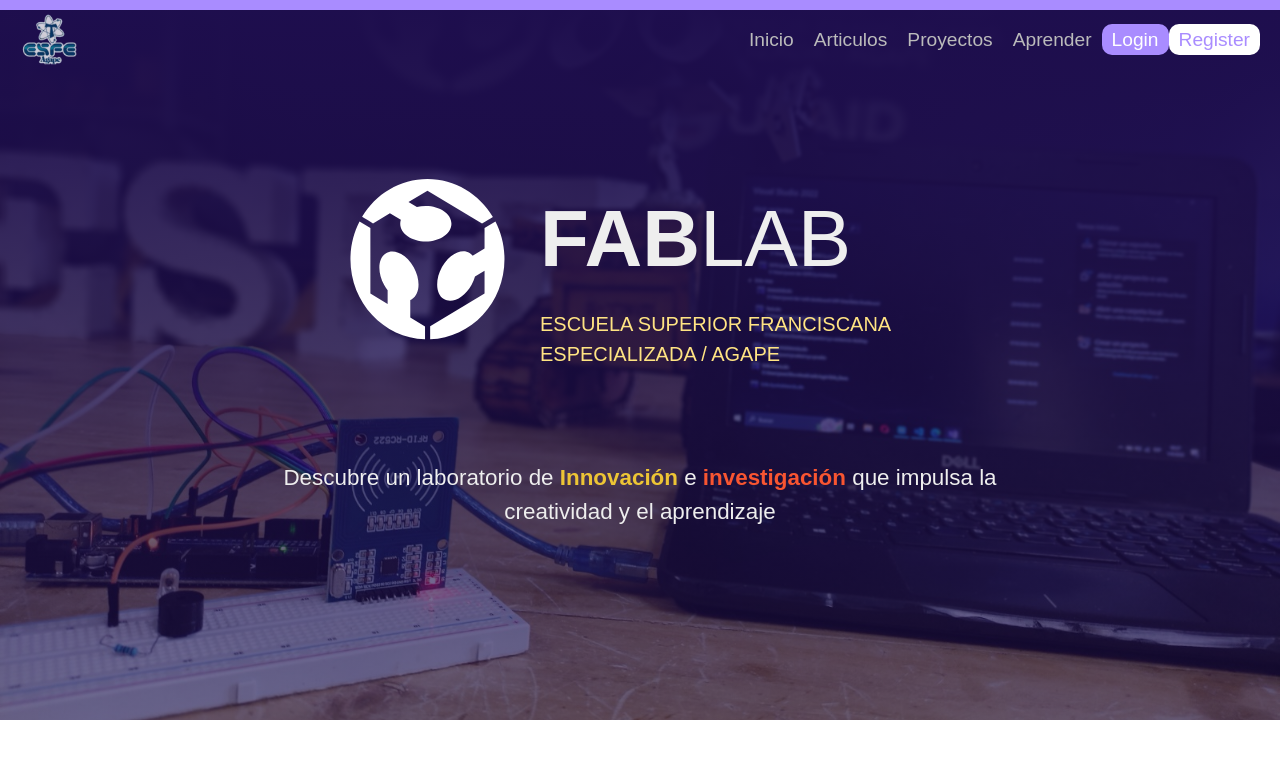
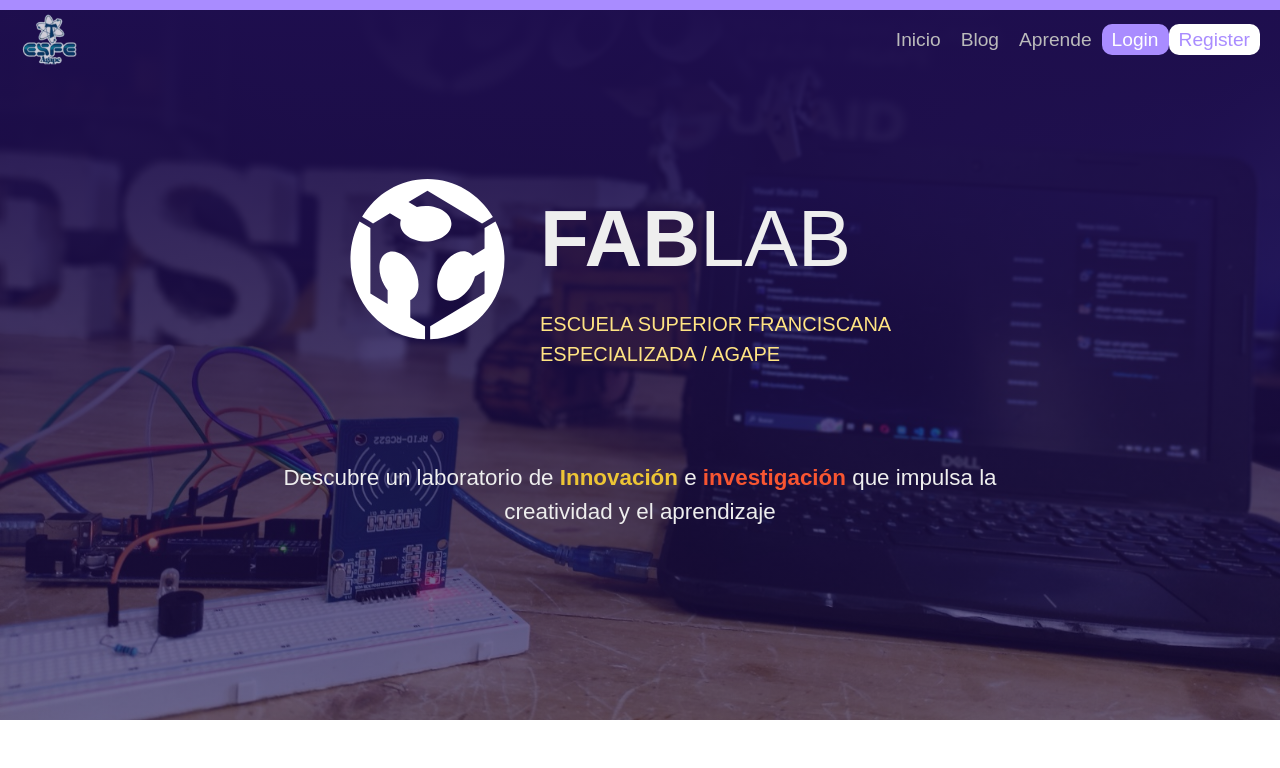
Before and after one commit to esfe-fablab/site, a React (Create React App) app in the folder FABLAB.Site.UI/ClientApp/: page / in a window 1280 px wide. Shown: the top 768 px of the page. Built offline with nearby package versions, Linux system fonts and the light colour scheme.

Commit message:
chore: :sparkles: update navigation

```diff
--- a/FABLAB.Site.UI/ClientApp/src/views/public/Public.jsx
+++ b/FABLAB.Site.UI/ClientApp/src/views/public/Public.jsx
@@ -1,7 +1,7 @@
 import React from 'react'
 import { Routes, Route } from 'react-router-dom'
 import Layout from './components/Layout'
-import { Inicio } from './pages'
+import { Inicio, Blog, Aprende} from './pages'
 
 import '../../style/public/index.css'
 
@@ -10,6 +10,8 @@
     <Layout>
       <Routes>
         <Route path='/' element={<Inicio />}></Route>
+        <Route path='/blog' element={<Blog />}></Route>
+        <Route path='/aprende' element={<Aprende />}></Route>
       </Routes>
     </Layout>
   )
--- a/FABLAB.Site.UI/ClientApp/src/views/public/components/_NavBar.jsx
+++ b/FABLAB.Site.UI/ClientApp/src/views/public/components/_NavBar.jsx
@@ -1,4 +1,5 @@
 /* eslint-disable jsx-a11y/anchor-is-valid */
+import { NavLink } from 'react-router-dom'
 import React from 'react'
 import './_navbar.css'
 
@@ -11,10 +12,9 @@
       <nav className="navbar">
         <img src="/img/logo/esfe-logo.png" alt="logo-esfe" />
         <ul>
-          <a href="#">Inicio</a>
-          <a href="#">Articulos</a>
-          <a href="#">Proyectos</a>
-          <a href="#">Aprender</a>
+          <NavLink to="/">Inicio</NavLink>
+          <NavLink to="/blog">Blog</NavLink>
+          <NavLink to="/aprende">Aprende</NavLink>
           <a className="butn" href="#">Login</a>
           <a className="butn butn-i" href="#">Register</a>
         </ul>
--- /dev/null
+++ b/FABLAB.Site.UI/ClientApp/src/views/public/pages/Aprende/index.jsx
@@ -0,0 +1,9 @@
+import React from 'react'
+
+const Aprende = () => {
+  return (
+    <div>Aprende</div>
+  )
+}
+
+export default Aprende
--- /dev/null
+++ b/FABLAB.Site.UI/ClientApp/src/views/public/pages/Blog/index.jsx
@@ -0,0 +1,9 @@
+import React from 'react'
+
+const Blog = () => {
+  return (
+    <div>Blog</div>
+  )
+}
+
+export default Blog
--- a/FABLAB.Site.UI/ClientApp/src/views/public/pages/Inicio/index.jsx
+++ b/FABLAB.Site.UI/ClientApp/src/views/public/pages/Inicio/index.jsx
@@ -2,7 +2,7 @@
 
 const Inicio = () => {
   return (
-    <main className='container'>
+    <main>
       <header class="main-header">
         <div class="header-content">
           <img src="/img/logo/fablab-logo.svg" alt="logo-fablab" />
--- a/FABLAB.Site.UI/ClientApp/src/views/public/pages/index.js
+++ b/FABLAB.Site.UI/ClientApp/src/views/public/pages/index.js
@@ -1 +1,3 @@
+export { default as Aprende } from './Aprende';
+export { default as Blog } from './Blog';
 export { default as Inicio } from './Inicio';
```
